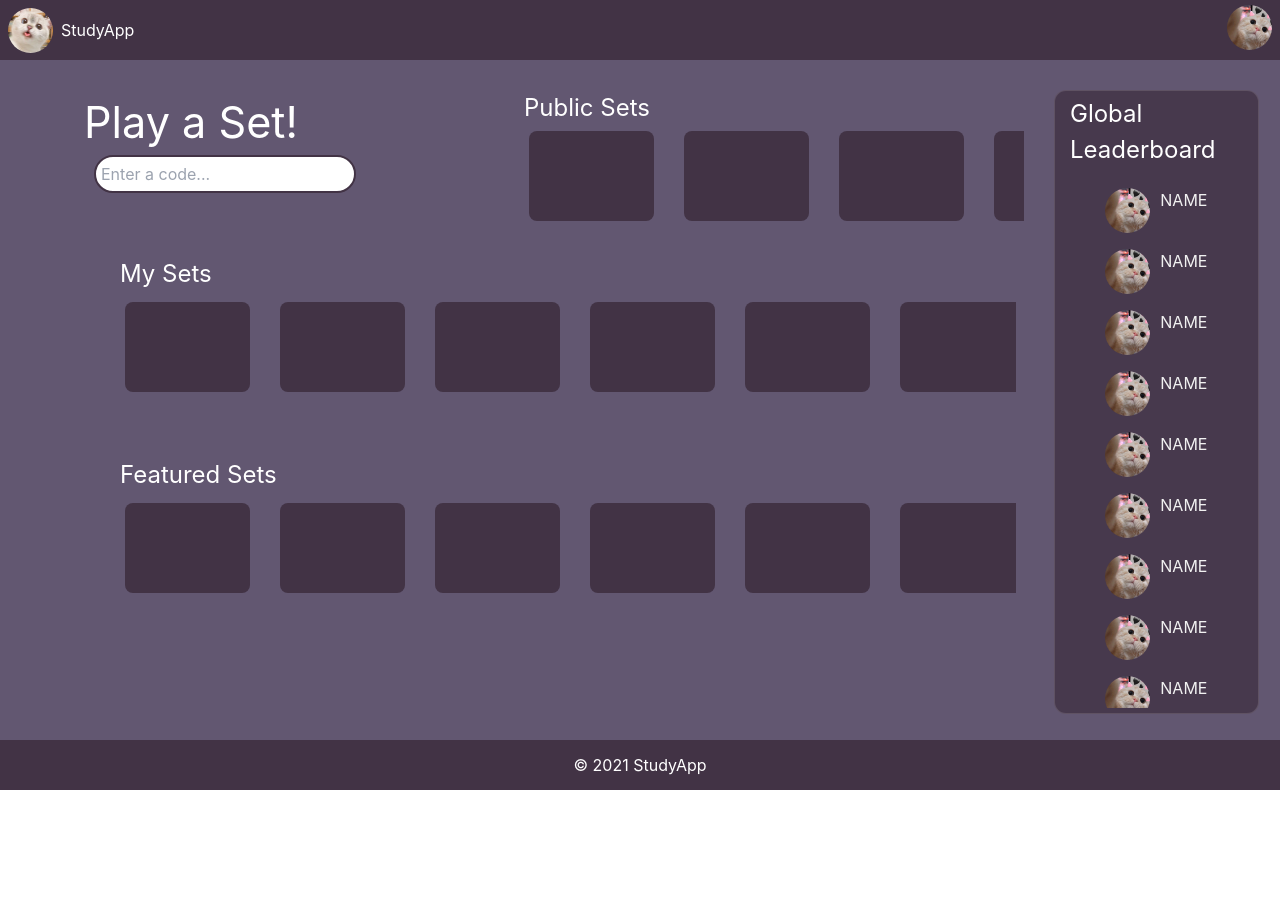
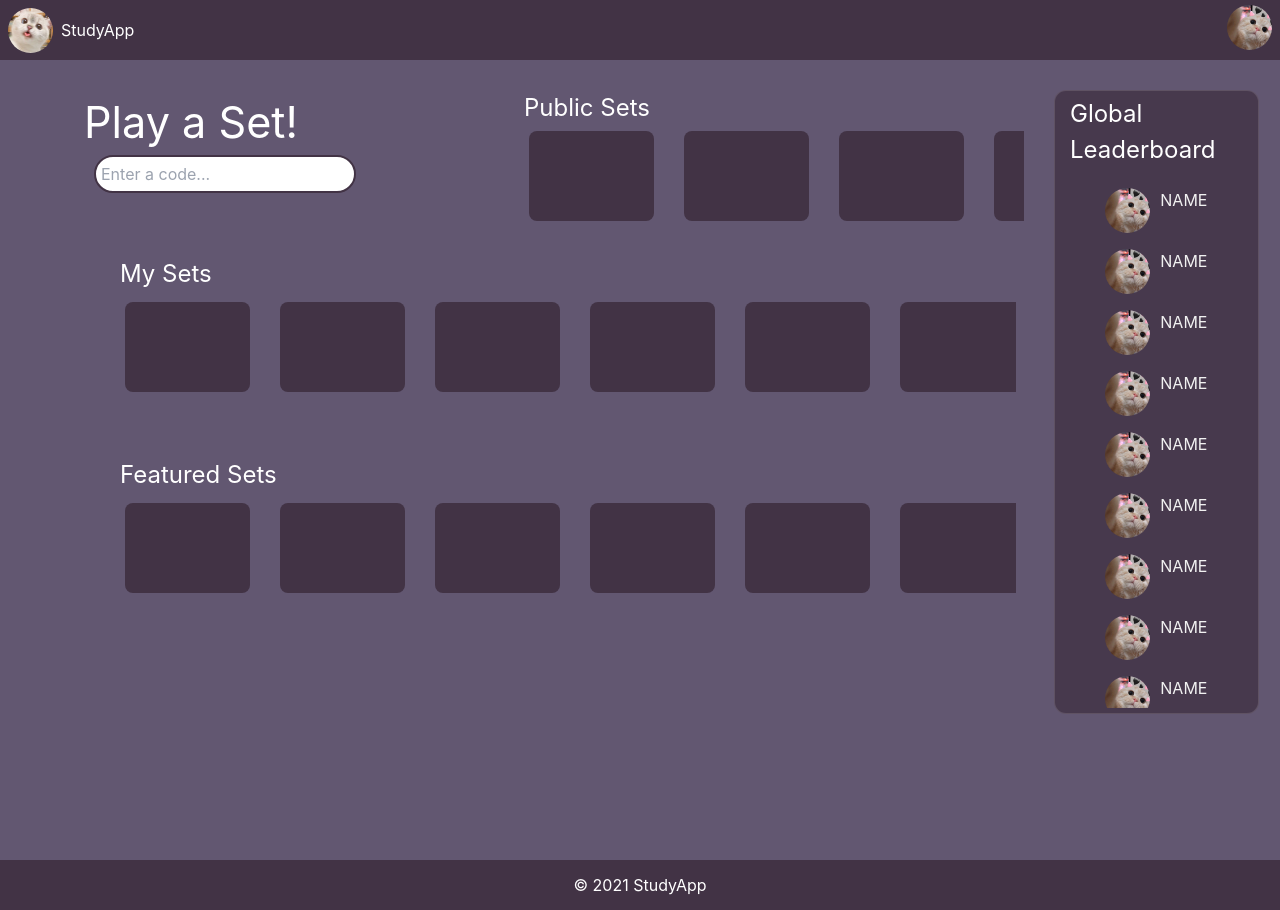
Before and after one commit to HTN-StudyApp/frontend, a Next.js app: page / in a window 1280 px wide. Before the commit the page ends 800 px from the top, so only its background shows below. Built offline with nearby package versions, Linux system fonts and the light colour scheme.

Commit message:
fixed scrolling

```diff
--- a/components/main-preview.js
+++ b/components/main-preview.js
@@ -7,7 +7,7 @@ import Leaderboard from './leaderboard'
 export default function Preview({ }) {
 
     return (
-        <div style={{ width: "87.5vw", height: "85vh", backgroundColor: "#625771" }}>
+        <div style={{ width: "87.5vw", minHeight: "100vh", backgroundColor: "#625771" }}>
             <div style={{display: "flex",justifyContent: "space-around",position: "relative",top: "30px", marginTop:"10px"}}>
                 <div>
                     <h1 style={{position:"relative",color:"white", fontSize:"2.7rem"}}>Play a Set!</h1>
@@ -34,7 +34,7 @@ export default function Preview({ }) {
 
             </div>
 
-            <div style={{position: 'absolute', top: '60px', right:'0', width:'20vw',background: "#625771", height: "90vh"}}>
+            <div style={{position: 'absolute', top: '60px', right:'0', width:'20vw',background: "#625771", minHeight: "100vh"}}>
                 <div style={{position: 'relative',left:"30px", top:"30px",width:'16vw',padding:"5px",background: "rgba(66, 51, 69, 0.8)", borderRadius:"12px", border:"1px solid rgba(255, 255, 255, 0.125)"}}>
                     <h1 style={{color:"white", fontSize:"1.5rem", marginBottom:"20px", marginLeft:"10px"}}>Global Leaderboard</h1>
                     <div style={{display: "flex", justifyContent: "center", maxHeight: "65vh", overflowY:"scroll"}}>
--- a/pages/index.js
+++ b/pages/index.js
@@ -16,7 +16,7 @@ export default function Index() {
 
       <Header />
 
-      <main style={{ marginTop: "60px" }}>
+      <main style={{ marginTop: "60px", minHeight: "100vh" }}>
         <Preview />
       </main>
 
--- a/styles/globals.css
+++ b/styles/globals.css
@@ -6,9 +6,9 @@ html,
 body {
   width: 100vw;
   height: 100vh;
-  overflow: hidden;
   padding: 0;
   margin: 0;
+
   font-family: -apple-system, BlinkMacSystemFont, Segoe UI, Roboto, Oxygen,
     Ubuntu, Cantarell, Fira Sans, Droid Sans, Helvetica Neue, sans-serif;
 }
```
